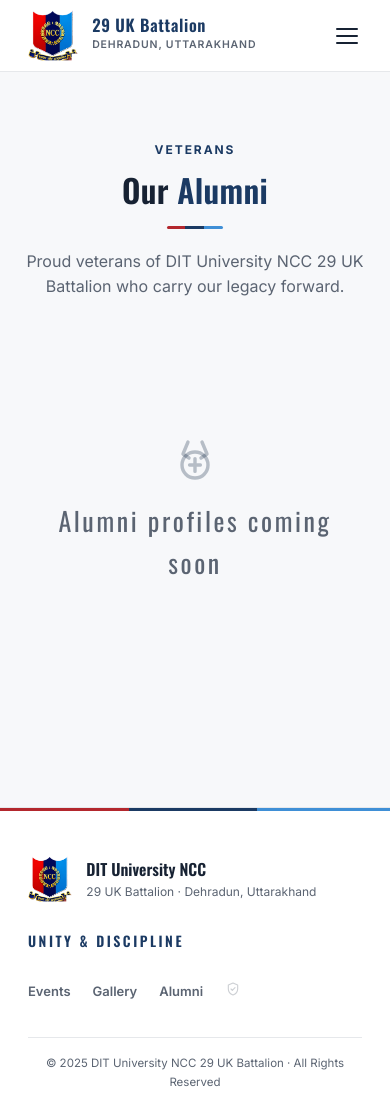
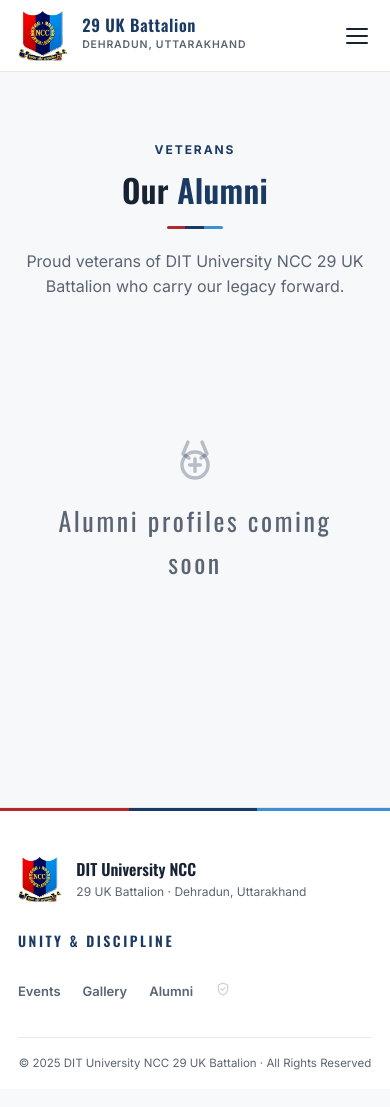
Before and after one commit to satyam-64136/ncc-_ditu, a Flask app: page /alumni in a window 390 px wide. After the commit the page ends 1070 px from the top, so only its background shows below. Run offline with Flask 3, Linux system fonts and the light colour scheme; data that the repository does not hold is empty; parts of the project's set-up code (start-up, migrations or seed data) failed here and were passed over; some libraries are stand-ins or nearby versions.

Commit message:
fixed padding issues

```diff
--- a/static/css/main.css
+++ b/static/css/main.css
@@ -72,10 +72,11 @@ button,input,select,textarea{font-family:inherit}
   position:fixed;top:0;left:0;right:0;z-index:500;height:var(--nav-h);
   background:rgba(255,255,255,.94);backdrop-filter:blur(10px);
   border-bottom:1px solid var(--border);transition:box-shadow .25s;
+  padding:0 28px;
 }
 .nav.scrolled{box-shadow:0 2px 18px rgba(15,36,64,.08)}
 .nav-inner{
-  max-width:1380px;margin:0 auto;padding:0 28px;height:100%;
+  max-width:1380px;margin:0 auto;height:100%;
   display:flex;align-items:center;justify-content:space-between;gap:20px;
 }
 .nav-brand{display:flex;align-items:center;gap:14px;flex-shrink:0}
@@ -153,7 +154,7 @@ button,input,select,textarea{font-family:inherit}
   border-radius:50% 50% 0 0 / 100% 100% 0 0;
   transform:scaleX(1.6);
 }
-.hero-grid{position:relative;z-index:1;max-width:1280px;margin:0 auto;display:grid;grid-template-columns:1.15fr .85fr;gap:56px;align-items:center}
+.hero-grid{position:relative;z-index:1;max-width:1380px;margin:0 auto;display:grid;grid-template-columns:1.15fr .85fr;gap:56px;align-items:center}
 .hero-eyebrow{font-family:var(--f-ui);font-size:12.5px;font-weight:700;letter-spacing:.16em;color:var(--gold);text-transform:uppercase;display:block;margin-bottom:18px}
 .hero-title{font-family:var(--f-display);font-size:clamp(40px,5.6vw,68px);font-weight:600;letter-spacing:.005em;line-height:1.04;color:var(--white);margin-bottom:14px}
 .hero-title .g{color:var(--gold)}
@@ -174,7 +175,7 @@ button,input,select,textarea{font-family:inherit}
 
 /* ── STATS BAR ───────────────────────────────────────────────── */
 .statsbar{background:transparent;padding:0 28px;margin-top:-64px;position:relative;z-index:2}
-.statsbar-inner{max-width:1180px;margin:0 auto;display:grid;grid-template-columns:repeat(4,1fr);
+.statsbar-inner{max-width:1380px;margin:0 auto;display:grid;grid-template-columns:repeat(4,1fr);
   padding:40px 28px;background:var(--gold);border-radius:28px;box-shadow:var(--shadow-lg)}
 .statsbar-inner > div{text-align:center;border-left:1px solid rgba(255,255,255,.14)}
 .statsbar-inner > div:first-child{border-left:none}
@@ -216,7 +217,7 @@ button,input,select,textarea{font-family:inherit}
 /* ── FOOTER ──────────────────────────────────────────────────── */
 .footer{background:#fff;border-top:1px solid var(--border);padding:48px 28px 0;margin-top:80px;position:relative}
 .footer::before{content:'';position:absolute;top:0;left:0;right:0;height:3px;background:var(--stripe)}
-.footer-inner{max-width:1200px;margin:0 auto;display:flex;align-items:center;justify-content:space-between;flex-wrap:wrap;gap:28px;padding-bottom:36px;border-bottom:1px solid var(--border)}
+.footer-inner{max-width:1380px;margin:0 auto;display:flex;align-items:center;justify-content:space-between;flex-wrap:wrap;gap:28px;padding-bottom:36px;border-bottom:1px solid var(--border)}
 .footer-brand{display:flex;align-items:center;gap:14px}
 .footer-t{font-family:var(--f-display);font-size:16px;font-weight:600;color:var(--white)}
 .footer-s{font-family:var(--f-ui);font-size:12px;color:var(--muted)}
@@ -226,7 +227,7 @@ button,input,select,textarea{font-family:inherit}
 .footer-links a:hover{color:var(--gold)}
 .footer-admin-link{opacity:.3 !important}
 .footer-admin-link:hover{opacity:1 !important}
-.footer-bar{max-width:1200px;margin:0 auto;padding:16px 0;text-align:center;font-family:var(--f-ui);font-size:11.5px;color:var(--muted)}
+.footer-bar{max-width:1380px;margin:0 auto;padding:16px 0;text-align:center;font-family:var(--f-ui);font-size:11.5px;color:var(--muted)}
 
 /* ── SCROLL REVEAL (subtle) ──────────────────────────────────── */
 .reveal{opacity:0;transform:translateY(14px);transition:opacity .5s ease,transform .5s ease}
@@ -495,6 +496,10 @@ button,input,select,textarea{font-family:inherit}
   .event-row{grid-template-columns:56px 1fr}
   .event-row .btn{display:none}
   .section{padding:64px 18px}
+  .nav{padding:0 18px}
+  #hero{padding-left:18px;padding-right:18px}
+  .statsbar{padding:0 18px}
+  .footer{padding-left:18px;padding-right:18px}
 }
 @media(max-width:480px){
   .statsbar-inner{grid-template-columns:1fr 1fr}
```
